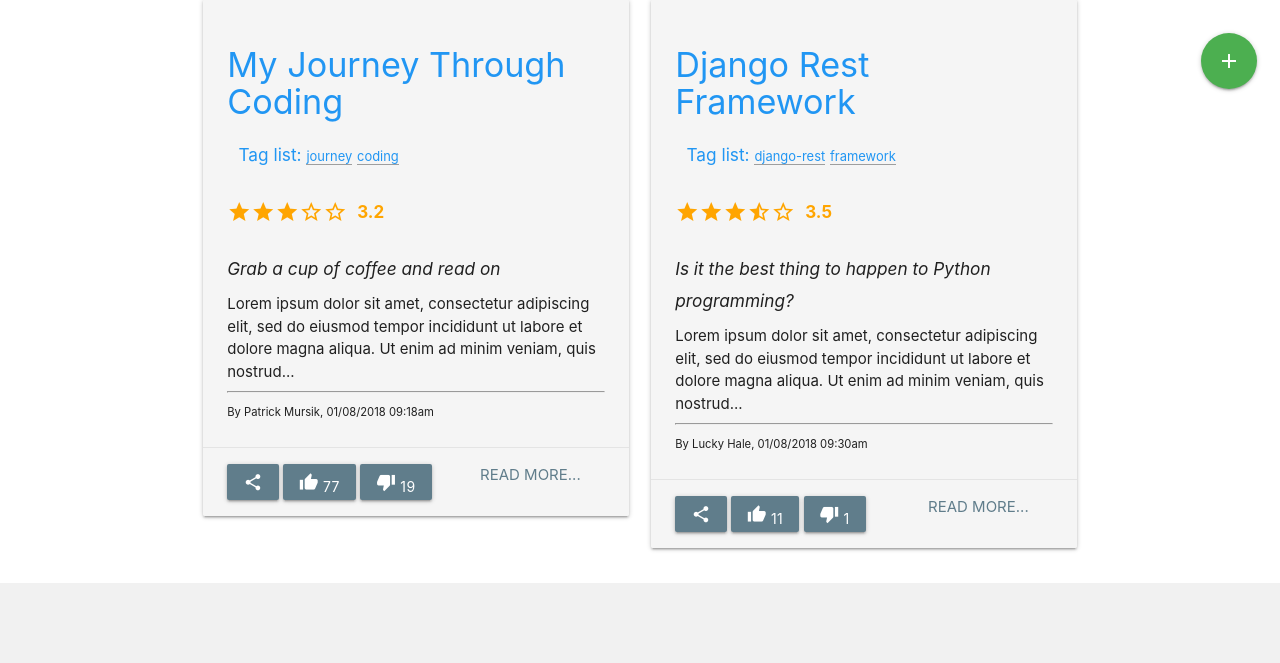
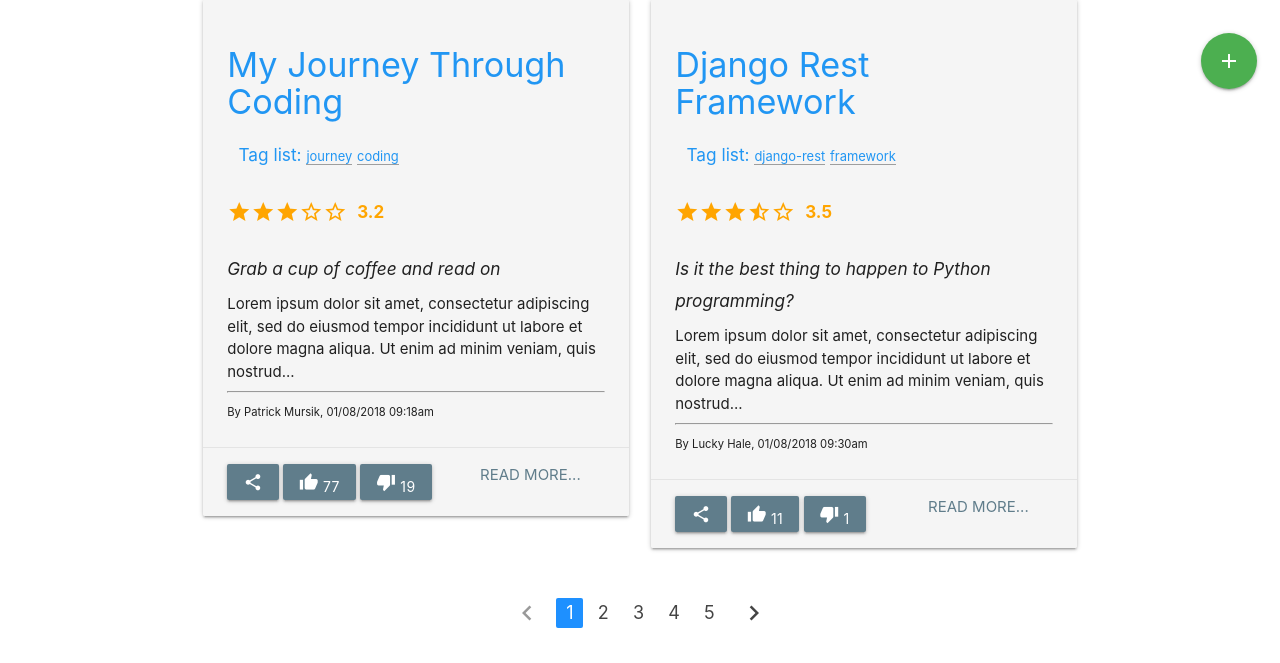
Before and after one commit to ronaldndirangu/medium-clone, a Django app: template authors/templates/all-articles.html in a window 1280 px wide. Shown: the part 688-1351 px from the top of the page. Before the commit the page ends 1271 px from the top, so only its background shows below. Run offline with Django 3.2, Linux system fonts and the light colour scheme; the template is opened without the code that fills it, so the values that code supplies are empty.

Commit message:
#159053968 Add pagination for Articles (#24)
* [Feature #159053968] Add pagination UI

* [Chore #159053968] Add Run in Postman button on README.md

* [Feature #159053968] Add pagination for viewing articles

```diff
--- a/authors/settings.py
+++ b/authors/settings.py
@@ -149,6 +149,8 @@ REST_FRAMEWORK = {
     'DEFAULT_AUTHENTICATION_CLASSES': (
         'authors.apps.authentication.backends.JWTAuthentication',
     ),
+    'DEFAULT_PAGINATION_CLASS': 'rest_framework.pagination.LimitOffsetPagination',
+    'PAGE_SIZE': 20,
 }
 
 EMAIL_HOST = 'smtp.sendgrid.net'
--- a/authors/templates/all-articles.html
+++ b/authors/templates/all-articles.html
@@ -245,6 +245,24 @@
         </a>
     </div>
 
+    <div class="container">
+        <div class="row">
+            <div class="col s12 m6 offset-m4">
+                <ul class="pagination">
+                    <li class="disabled"><a href="#!"><i
+                                class="material-icons">chevron_left</i></a></li>
+                    <li class="active"><a href="#!">1</a></li>
+                    <li class="waves-effect"><a href="#!">2</a></li>
+                    <li class="waves-effect"><a href="#!">3</a></li>
+                    <li class="waves-effect"><a href="#!">4</a></li>
+                    <li class="waves-effect"><a href="#!">5</a></li>
+                    <li class="waves-effect"><a href="#!"><i
+                                class="material-icons">chevron_right</i></a></li>
+                </ul>
+            </div>
+        </div>
+    </div>
+
     <script src="https://cdnjs.cloudflare.com/ajax/libs/materialize/1.0.0-beta/js/materialize.min.js"></script>
 </body>
 
--- a/authors/templates/static/css/styles.css
+++ b/authors/templates/static/css/styles.css
@@ -84,3 +84,7 @@ textarea.materialize-textarea {
 i.icon-orange {
 	color: orange;
 }
+
+.pagination li.active {
+	background-color: dodgerblue;
+}
```
Also changed, not shown: authors/apps/articles/views.py (+23 -6 lines), authors/tests/articles/test_articles_crud.py (+1 -1 lines), README.md. Lines whose indentation alone changed are shown as unchanged.
